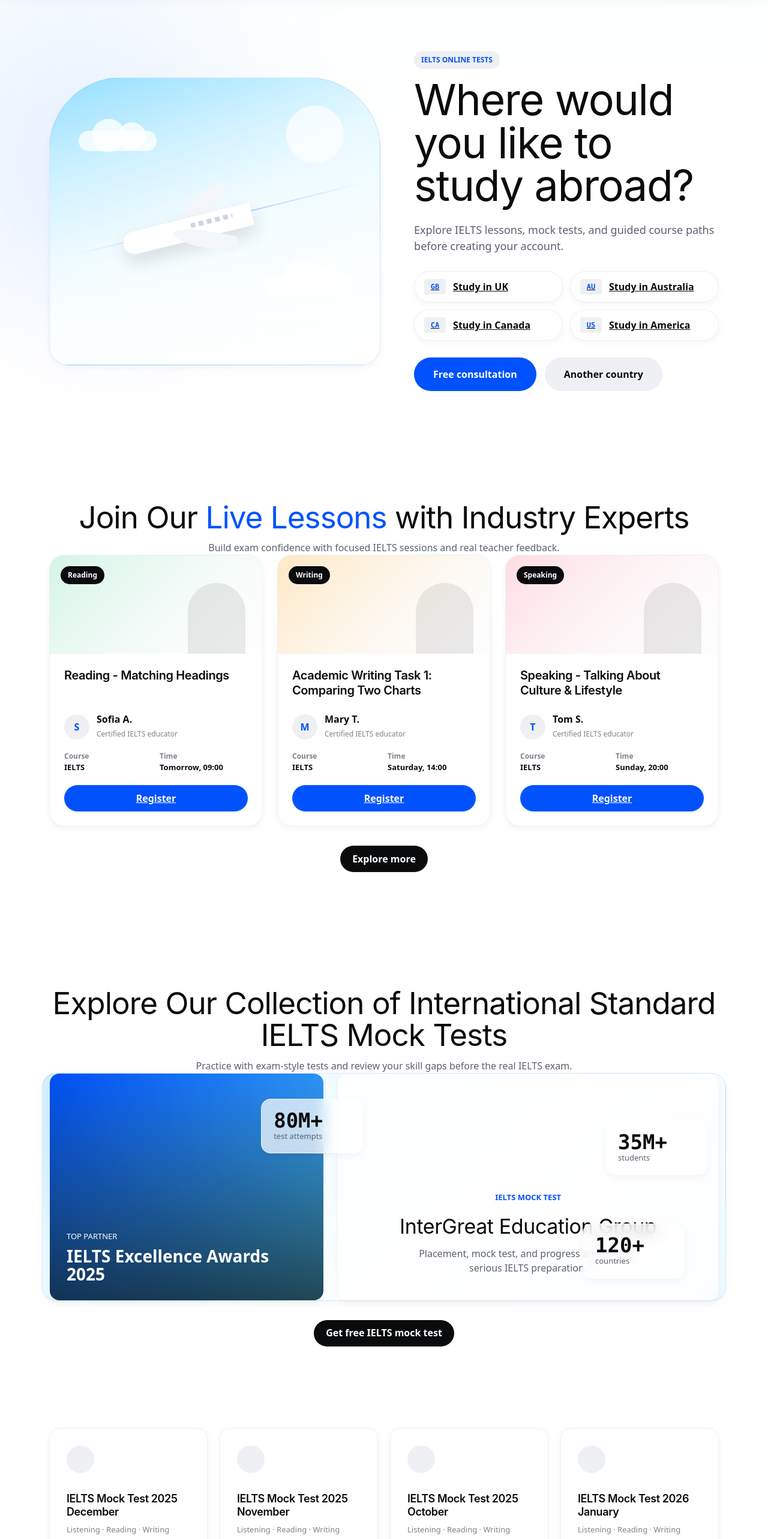
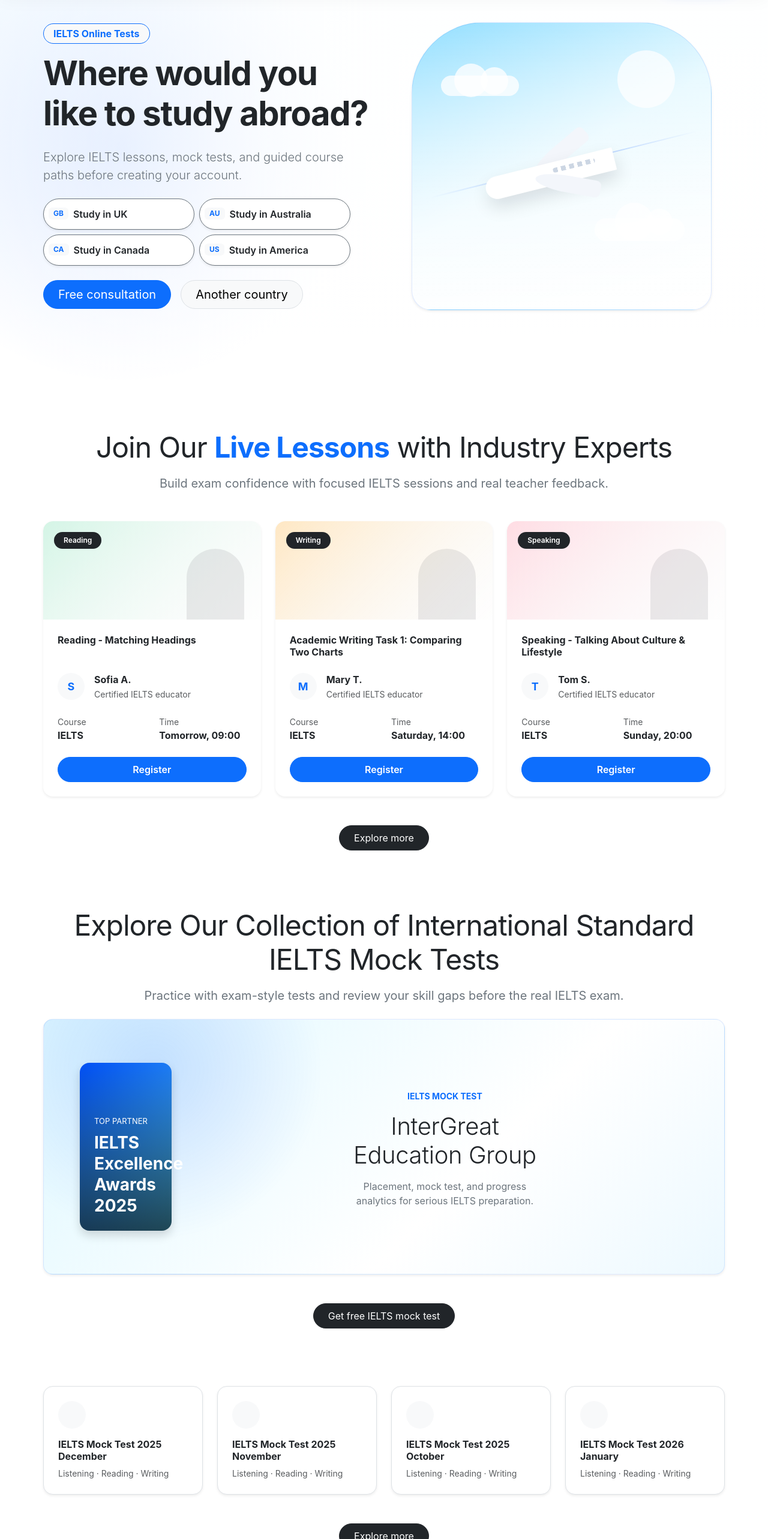
Before and after one commit to TdatVn-fpt/FER202_Project, a React (Create React App) app: page / in a window 1280 px wide. Shown: the part 100-2666 px from the top of the page at 60% size. Built offline with nearby package versions, Linux system fonts and the light colour scheme.

Commit message:
trannfer 100% bootstrap layout

```diff
--- a/src/App.js
+++ b/src/App.js
@@ -1,4 +1,4 @@
-
+import 'bootstrap/dist/css/bootstrap.min.css';
 import { BrowserRouter as Router } from 'react-router-dom';
 import AppRoutes from './routes/AppRoutes';
 
--- a/src/pages/guest/Home.jsx
+++ b/src/pages/guest/Home.jsx
@@ -11,27 +11,9 @@
   ];
 
   const lessonCards = [
-    {
-      tag: 'Reading',
-      title: 'Reading - Matching Headings',
-      tutor: 'Sofia A.',
-      time: 'Tomorrow, 09:00',
-      accent: 'green'
-    },
-    {
-      tag: 'Writing',
-      title: 'Academic Writing Task 1: Comparing Two Charts',
-      tutor: 'Mary T.',
-      time: 'Saturday, 14:00',
-      accent: 'orange'
-    },
-    {
-      tag: 'Speaking',
-      title: 'Speaking - Talking About Culture & Lifestyle',
-      tutor: 'Tom S.',
-      time: 'Sunday, 20:00',
-      accent: 'pink'
-    }
+    { tag: 'Reading', title: 'Reading - Matching Headings', tutor: 'Sofia A.', time: 'Tomorrow, 09:00', accent: 'green' },
+    { tag: 'Writing', title: 'Academic Writing Task 1: Comparing Two Charts', tutor: 'Mary T.', time: 'Saturday, 14:00', accent: 'orange' },
+    { tag: 'Speaking', title: 'Speaking - Talking About Culture & Lifestyle', tutor: 'Tom S.', time: 'Sunday, 20:00', accent: 'pink' }
   ];
 
   const mockTests = [
@@ -42,46 +24,22 @@
   ];
 
   const features = [
-    {
-      number: '01',
-      title: 'Placement Test',
-      text: 'Start with a guided level check so guests can choose the right IELTS path.'
-    },
-    {
-      number: '02',
-      title: 'Live Lesson',
-      text: 'Preview small-group classes with industry experts and scheduled practice.'
-    },
-    {
-      number: '03',
-      title: 'Intensive Course',
-      text: 'Browse structured course tracks for Listening, Reading, Writing, and Speaking.'
-    },
-    {
-      number: '04',
-      title: 'Free IELTS Mock Test',
-      text: 'Let visitors discover test formats before creating a learning account.'
-    },
-    {
-      number: '05',
-      title: 'Mock Test with AI',
-      text: 'Highlight automated scoring, band estimates, and smart explanations.'
-    },
-    {
-      number: '06',
-      title: 'Unlock Full Services',
-      text: 'Guide guests toward registration when they are ready to learn seriously.'
-    }
+    { number: '01', title: 'Placement Test', text: 'Start with a guided level check so guests can choose the right IELTS path.' },
+    { number: '02', title: 'Live Lesson', text: 'Preview small-group classes with industry experts and scheduled practice.' },
+    { number: '03', title: 'Intensive Course', text: 'Browse structured course tracks for Listening, Reading, Writing, and Speaking.' },
+    { number: '04', title: 'Free IELTS Mock Test', text: 'Let visitors discover test formats before creating a learning account.' },
+    { number: '05', title: 'Mock Test with AI', text: 'Highlight automated scoring, band estimates, and smart explanations.' },
+    { number: '06', title: 'Unlock Full Services', text: 'Guide guests toward registration when they are ready to learn seriously.' }
   ];
-
-  const countries = ['United Kingdom', 'Canada', 'Australia', 'Germany', 'Japan', 'United States'];
 
   return (
     <div className="home-page guest-home">
-      <section className="guest-hero">
-        <div className="container guest-hero-grid">
-          <div className="guest-hero-media" aria-hidden="true">
-            <div className="sky-card">
+      {/* HERO SECTION */}
+      <section className="guest-hero py-5">
+        <div className="container">
+          <div className="row align-items-center g-5">
+            <div className="col-lg-6 order-lg-1" aria-hidden="true">
+              <div className="sky-card shadow-sm mx-auto" style={{ maxWidth: '500px' }}>
                 <div className="sun-glow"></div>
                 <div className="cloud cloud-one"></div>
                 <div className="cloud cloud-two"></div>
@@ -94,180 +52,198 @@
               </div>
             </div>
 
-          <div className="guest-hero-content">
-            <span className="guest-eyebrow">IELTS Online Tests</span>
-            <h1>Where would you like to study abroad?</h1>
-            <p>
+            <div className="col-lg-6 order-lg-0">
+              <span className="badge bg-light text-primary border border-primary rounded-pill px-3 py-2 mb-3 fs-6">IELTS Online Tests</span>
+              <h1 className="display-4 fw-bold text-dark mb-4">Where would you like to study abroad?</h1>
+              <p className="lead text-secondary mb-4">
                 Explore IELTS lessons, mock tests, and guided course paths before creating your account.
               </p>
 
-            <div className="destination-grid">
+              <div className="row g-2 mb-4" style={{ maxWidth: '520px' }}>
                 {destinations.map((destination) => (
-                <Link to="/courses" className="destination-pill" key={destination.label}>
-                  <span>{destination.flag}</span>
-                  {destination.label}
+                  <div className="col-6" key={destination.label}>
+                    <Link to="/courses" className="btn btn-outline-secondary w-100 d-flex align-items-center text-start p-2 rounded-pill shadow-sm bg-white" style={{ minHeight: '52px' }}>
+                      <span className="badge bg-light text-primary me-2 px-2 py-1">{destination.flag}</span>
+                      <span className="fw-semibold text-dark">{destination.label}</span>
                     </Link>
+                  </div>
                 ))}
               </div>
 
-            <div className="hero-actions">
-              <Link to="/courses" className="guest-btn guest-btn-primary">Free consultation</Link>
-              <Link to="/register" className="guest-btn guest-btn-secondary">Another country</Link>
+              <div className="d-flex gap-3 flex-wrap">
+                <Link to="/courses" className="btn btn-primary btn-lg rounded-pill px-4">Free consultation</Link>
+                <Link to="/register" className="btn btn-light border btn-lg rounded-pill px-4">Another country</Link>
+              </div>
             </div>
           </div>
         </div>
       </section>
 
-      <section className="live-section">
-        <div className="container guest-section-heading">
-          <h2>Join Our <span>Live Lessons</span> with Industry Experts</h2>
-          <p>Build exam confidence with focused IELTS sessions and real teacher feedback.</p>
+      {/* LIVE LESSONS SECTION */}
+      <section className="live-section py-5 bg-white">
+        <div className="container text-center mb-5">
+          <h2 className="display-5 fw-normal text-dark mb-3">Join Our <span className="text-primary fw-bold">Live Lessons</span> with Industry Experts</h2>
+          <p className="text-secondary fs-5">Build exam confidence with focused IELTS sessions and real teacher feedback.</p>
         </div>
 
-        <div className="container live-grid">
+        <div className="container">
+          <div className="row g-4">
             {lessonCards.map((lesson) => (
-            <article className={`live-card ${lesson.accent}`} key={lesson.title}>
-              <div className="lesson-photo">
-                <span>{lesson.tag}</span>
+              <div className="col-md-6 col-lg-4" key={lesson.title}>
+                <div className={`card h-100 border-0 shadow-sm rounded-4 live-card ${lesson.accent}`}>
+                  <div className="lesson-photo rounded-top-4 position-relative p-3">
+                    <span className="badge bg-dark rounded-pill py-2 px-3">{lesson.tag}</span>
                   </div>
-              <div className="lesson-body">
-                <h3>{lesson.title}</h3>
-                <div className="tutor-row">
-                  <span className="avatar">{lesson.tutor.charAt(0)}</span>
+                  <div className="card-body p-4 d-flex flex-column">
+                    <h5 className="card-title fw-bold mb-3" style={{ minHeight: '48px' }}>{lesson.title}</h5>
+                    <div className="d-flex align-items-center mb-4">
+                      <div className="avatar me-3 bg-light text-primary fw-bold rounded-circle d-flex align-items-center justify-content-center" style={{ width: '45px', height: '45px', fontSize: '18px' }}>
+                        {lesson.tutor.charAt(0)}
+                      </div>
                       <div>
-                    <strong>{lesson.tutor}</strong>
-                    <small>Certified IELTS educator</small>
+                        <div className="fw-bold text-dark">{lesson.tutor}</div>
+                        <small className="text-muted">Certified IELTS educator</small>
                       </div>
                     </div>
-                <dl>
-                  <div>
-                    <dt>Course</dt>
-                    <dd>IELTS</dd>
+                    <div className="row mb-4 mt-auto">
+                      <div className="col-6">
+                        <small className="text-muted d-block">Course</small>
+                        <strong className="text-dark">IELTS</strong>
                       </div>
-                  <div>
-                    <dt>Time</dt>
-                    <dd>{lesson.time}</dd>
+                      <div className="col-6">
+                        <small className="text-muted d-block">Time</small>
+                        <strong className="text-dark">{lesson.time}</strong>
                       </div>
-                </dl>
-                <Link to="/register" className="card-cta">Register</Link>
                     </div>
-            </article>
+                    <Link to="/register" className="btn btn-primary w-100 rounded-pill py-2 fw-semibold">Register</Link>
+                  </div>
+                </div>
+              </div>
             ))}
           </div>
+        </div>
 
-        <div className="section-action">
-          <Link to="/courses" className="guest-btn guest-btn-dark">Explore more</Link>
+        <div className="text-center mt-5">
+          <Link to="/courses" className="btn btn-dark rounded-pill px-4 py-2">Explore more</Link>
         </div>
       </section>
 
-      <section className="collection-section">
-        <div className="container guest-section-heading">
-          <h2>Explore Our Collection of International Standard IELTS Mock Tests</h2>
-          <p>Practice with exam-style tests and review your skill gaps before the real IELTS exam.</p>
+      {/* COLLECTION SECTION */}
+      <section className="collection-section py-5">
+        <div className="container text-center mb-5">
+          <h2 className="display-5 fw-normal text-dark mb-3">Explore Our Collection of International Standard IELTS Mock Tests</h2>
+          <p className="text-secondary fs-5">Practice with exam-style tests and review your skill gaps before the real IELTS exam.</p>
         </div>
 
-        <div className="container collection-showcase">
-          <div className="award-panel">
-            <span>Top partner</span>
-            <strong>IELTS Excellence Awards 2025</strong>
+        <div className="container">
+          <div className="collection-showcase row g-4 align-items-center rounded-4 shadow-sm p-4 p-md-5 mx-0">
+            <div className="col-lg-5">
+              <div className="award-panel p-4 rounded-4 text-white shadow d-flex flex-column justify-content-end mb-4 mx-auto" style={{ minHeight: '280px', maxWidth: '350px' }}>
+                <span className="text-uppercase small mb-2 d-block">Top partner</span>
+                <strong className="fs-3 lh-sm">IELTS Excellence Awards 2025</strong>
               </div>
-          <div className="certificate-panel">
-            <span>IELTS Mock Test</span>
-            <h3>InterGreat Education Group</h3>
-            <p>Placement, mock test, and progress analytics for serious IELTS preparation.</p>
             </div>
-          <div className="stat-pill stat-top"><strong>80M+</strong><span>test attempts</span></div>
-          <div className="stat-pill stat-right"><strong>35M+</strong><span>students</span></div>
-          <div className="stat-pill stat-bottom"><strong>120+</strong><span>countries</span></div>
+            <div className="col-lg-7 text-center py-4">
+              <span className="text-primary fw-bold text-uppercase small d-block mb-3">IELTS Mock Test</span>
+              <h3 className="display-6 text-dark mb-3">InterGreat Education Group</h3>
+              <p className="text-secondary mx-auto" style={{ maxWidth: '420px' }}>Placement, mock test, and progress analytics for serious IELTS preparation.</p>
+            </div>
+          </div>
         </div>
 
-        <div className="section-action">
-          <Link to="/courses" className="guest-btn guest-btn-dark">Get free IELTS mock test</Link>
+        <div className="text-center mt-5">
+          <Link to="/courses" className="btn btn-dark rounded-pill px-4 py-2">Get free IELTS mock test</Link>
         </div>
       </section>
 
-      <section className="mock-list-section">
-        <div className="container mock-list-grid">
+      {/* MOCK LIST SECTION */}
+      <section className="mock-list-section py-5 bg-white">
+        <div className="container">
+          <div className="row g-4">
             {mockTests.map((test) => (
-            <article className="mock-card" key={test}>
-              <span className="mock-icon"></span>
-              <h3>{test}</h3>
-              <p>Listening · Reading · Writing</p>
-            </article>
+              <div className="col-md-6 col-lg-3" key={test}>
+                <div className="card h-100 p-4 border shadow-sm rounded-4 text-start">
+                  <div className="mock-icon bg-light rounded-circle mb-3" style={{ width: '46px', height: '46px' }}></div>
+                  <h5 className="fw-bold text-dark mb-2">{test}</h5>
+                  <p className="text-muted small mb-0">Listening · Reading · Writing</p>
+                </div>
+              </div>
             ))}
           </div>
-        <div className="section-action">
-          <Link to="/courses" className="guest-btn guest-btn-dark">Explore more</Link>
+        </div>
+        <div className="text-center mt-5">
+          <Link to="/courses" className="btn btn-dark rounded-pill px-4 py-2">Explore more</Link>
         </div>
       </section>
 
-      <section className="million-band">
+      {/* MILLION BAND */}
+      <section className="million-band position-relative py-5 overflow-hidden bg-light d-flex align-items-center justify-content-center" style={{ minHeight: '360px' }}>
         <div className="million-collage" aria-hidden="true">
           {Array.from({ length: 42 }).map((_, index) => (
             <span key={index}></span>
           ))}
         </div>
-        <strong>35,000,000</strong>
+        <strong className="position-relative z-1 text-dark opacity-75 fw-medium" style={{ fontSize: 'clamp(3rem, 10vw, 8rem)' }}>35,000,000</strong>
       </section>
 
-      <section className="features-section" id="features">
-        <div className="container feature-grid">
+      {/* FEATURES SECTION */}
+      <section className="features-section py-5 bg-white" id="features">
+        <div className="container">
+          <div className="row g-4">
             {features.map((feature) => (
-            <article className="feature-card" key={feature.number}>
-              <span>{feature.number}</span>
-              <h3>{feature.title}</h3>
-              <p>{feature.text}</p>
-              <Link to="/courses">View all</Link>
-            </article>
+              <div className="col-md-6 col-lg-4" key={feature.number}>
+                <div className="card h-100 p-4 border border-light bg-light rounded-4">
+                  <span className="text-primary fs-5 fw-bold mb-3 font-monospace">{feature.number}</span>
+                  <h4 className="fw-bold text-dark mb-3">{feature.title}</h4>
+                  <p className="text-secondary mb-4">{feature.text}</p>
+                  <div className="mt-auto text-end">
+                    <Link to="/courses" className="btn btn-outline-dark btn-sm rounded-pill px-3">View all</Link>
+                  </div>
+                </div>
+              </div>
             ))}
+          </div>
         </div>
       </section>
 
-      <section className="testing-section">
-        <div className="container testing-grid">
-          <div className="test-browser">
-            <div className="browser-top">
-              <span></span><span></span><span></span>
+      {/* TESTING SECTION */}
+      <section className="testing-section py-5 pb-lg-5" style={{ backgroundColor: '#eafcff' }}>
+        <div className="container">
+          <div className="row g-5 align-items-center">
+            <div className="col-lg-7">
+              <div className="test-browser bg-white border rounded-4 shadow-lg overflow-hidden">
+                <div className="browser-top d-flex gap-2 p-3 border-bottom bg-light">
+                  <span className="bg-danger rounded-circle" style={{ width: '12px', height: '12px' }}></span>
+                  <span className="bg-warning rounded-circle" style={{ width: '12px', height: '12px' }}></span>
+                  <span className="bg-success rounded-circle" style={{ width: '12px', height: '12px' }}></span>
                 </div>
-            <div className="test-layout">
-              <div className="video-panel"></div>
-              <div className="question-panel">
-                <span></span>
-                <span></span>
-                <span></span>
-                <span></span>
+                <div className="test-layout row g-4 p-4 mx-0">
+                  <div className="col-md-7">
+                    <div className="video-panel rounded-3 h-100 w-100" style={{ background: 'linear-gradient(135deg, #8fdfff, #0052ff)', minHeight: '260px' }}></div>
+                  </div>
+                  <div className="col-md-5 d-flex flex-column gap-3">
+                    {Array.from({ length: 4 }).map((_, idx) => (
+                      <div key={idx} className="bg-light rounded-3 w-100" style={{ height: '52px' }}></div>
+                    ))}
+                  </div>
                 </div>
               </div>
             </div>
 
-          <div className="testing-copy">
-            <span className="guest-eyebrow">Mocktest Free</span>
-            <h2>Authentic exam interface</h2>
-            <p>
+            <div className="col-lg-5">
+              <span className="badge bg-light text-primary border border-primary rounded-pill px-3 py-2 mb-3 fs-6">Mocktest Free</span>
+              <h2 className="display-6 fw-bold mb-4">Authentic exam interface</h2>
+              <p className="text-secondary lead mb-4">
                 Guests can preview the test interface, score reports, answer explanations, and AI writing feedback before joining a course.
               </p>
-            <div className="testing-tabs">
-              <span>Authentic exam interface</span>
-              <span>Get instant results</span>
-              <span>Detailed explanations</span>
-              <span>AI Examiner</span>
+              <div className="d-flex flex-wrap gap-2 mb-4">
+                <span className="badge bg-white text-dark border p-2 fs-6">Authentic exam interface</span>
+                <span className="badge bg-white text-dark border p-2 fs-6">Get instant results</span>
+                <span className="badge bg-white text-dark border p-2 fs-6">Detailed explanations</span>
+                <span className="badge bg-white text-dark border p-2 fs-6">AI Examiner</span>
               </div>
-            <Link to="/courses" className="guest-btn guest-btn-dark">Get free IELTS mock test</Link>
+              <Link to="/courses" className="btn btn-dark btn-lg rounded-pill px-4 py-2">Get free IELTS mock test</Link>
             </div>
-        </div>
-      </section>
-
-      <section className="global-section" id="about">
-        <div className="container global-grid">
-          <div>
-            <span className="guest-eyebrow">Global learners</span>
-            <h2>IELTS preparation for study plans around the world.</h2>
-            <p>Keep the guest journey simple: discover courses, preview value, then register.</p>
-          </div>
-          <div className="globe-visual" aria-hidden="true">
-            {countries.map((country, index) => (
-              <span key={country} style={{ '--i': index }}>{country.slice(0, 2)}</span>
-            ))}
           </div>
         </div>
       </section>
```
Lines whose indentation alone changed are shown as unchanged.
